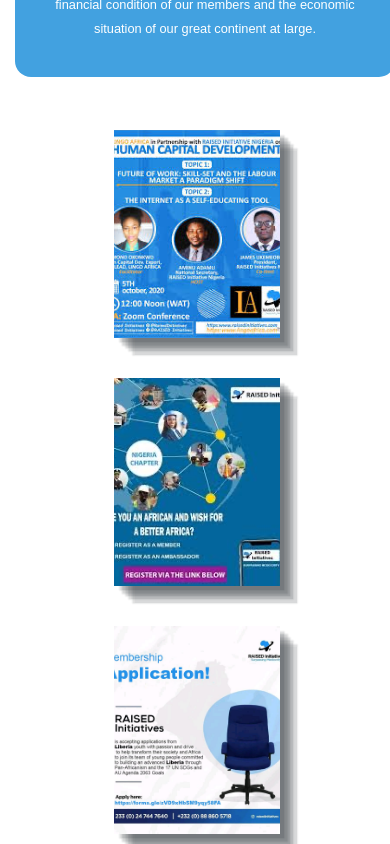
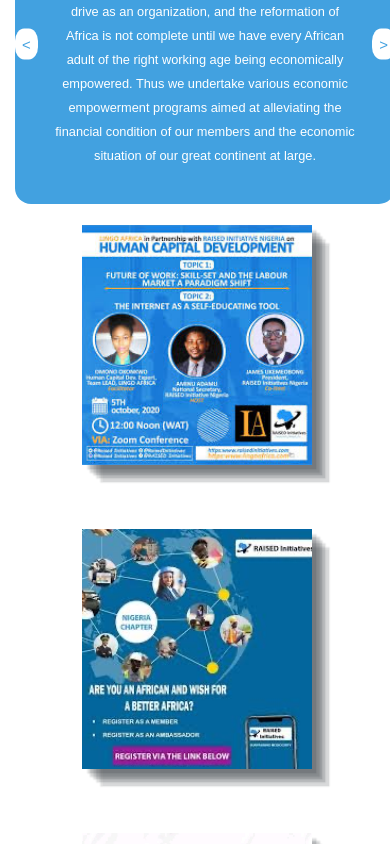
Before and after one commit to Iydeejames/Raised-Initiative-website, a React (Create React App) app: page / in a window 390 px wide. Shown: the part 2660-3504 px from the top of the page. Built offline with nearby package versions, Linux system fonts and the light colour scheme.

Commit message:
Rearrangements

```diff
--- a/src/App.css
+++ b/src/App.css
@@ -44,7 +44,7 @@ body {
   left: 0;
   right: 0;
   z-index: 1000;
-  transition: background-color 0.3s ease;
+  transition: background-color 0.4s ease;
 }
 
 .navbar.scrolled {
@@ -328,7 +328,7 @@ li {
   display: flex;
   flex-wrap: wrap;
   justify-content: space-between;
-  padding: 4rem 6rem; /* Adds space at the top and bottom of the section */
+  padding: 4rem 6rem;
 }
 
 .program-card {
@@ -785,7 +785,7 @@ body.modal-open {
 
     .hero-section{
       position: relative;
-      height: 85vh;
+      height: 100vh;
     }
 
     .hero-content{
@@ -826,17 +826,21 @@ body.modal-open {
   margin: 0;
   line-height: 1.5rem;
 }
+
 .program-card{
   left: 1%;
   margin-bottom: -2rem;
+  width: 35rem;
+  margin: 2rem -1rem;
+  height: 15rem;
 }
 
 .program-section{
-  height: 250vh;
+  height: 270vh;
 }
 
 .footer-section{
-  height: 50vh;
+  height: 60vh;
 }
 .contact-bar{
   width: 20rem;
```
